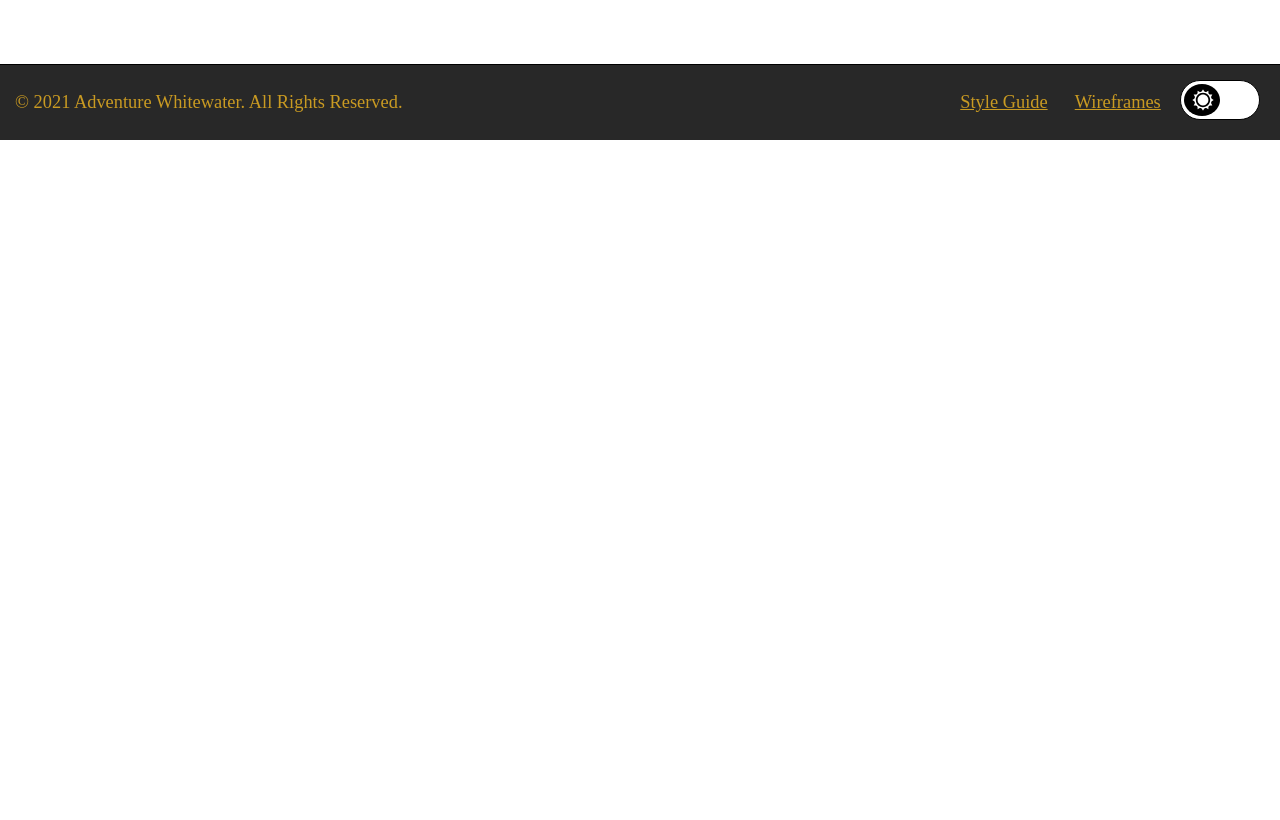
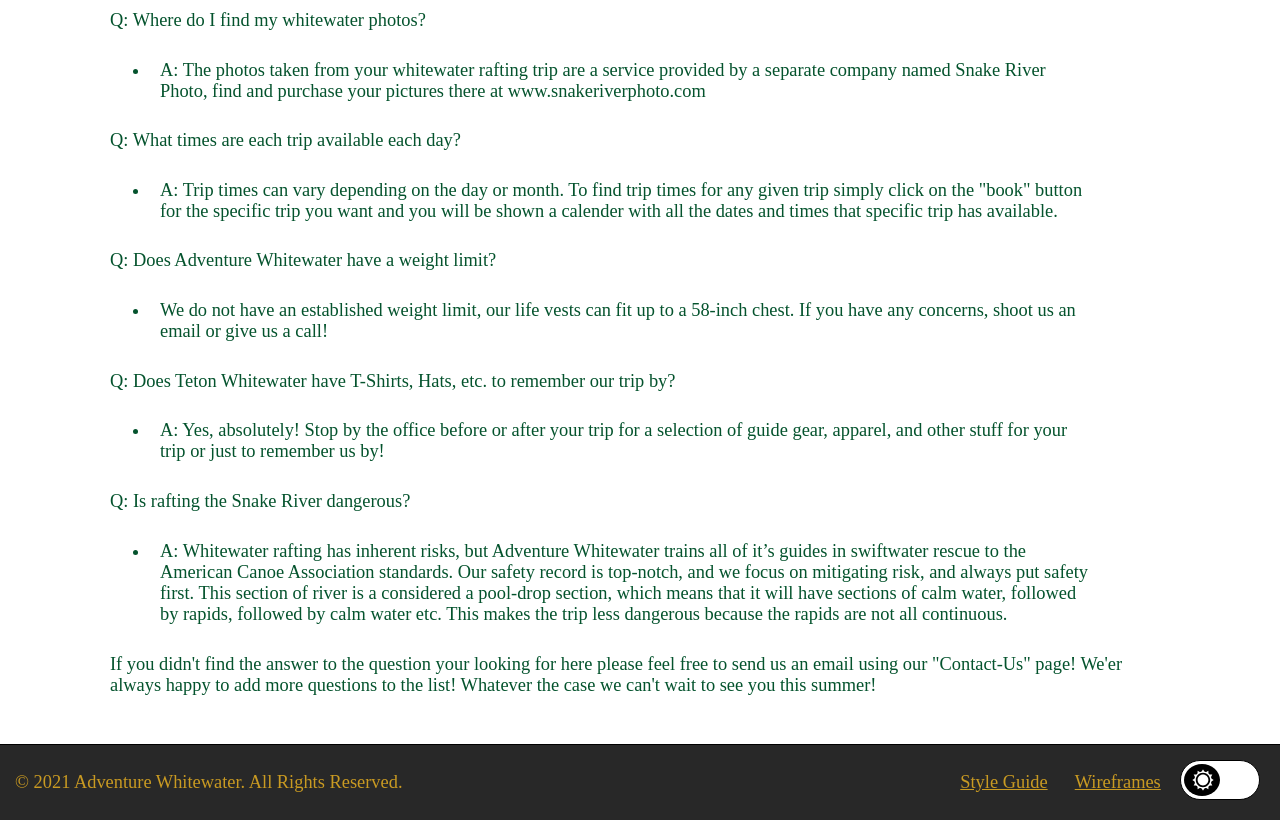
Before and after one commit to MatthewPratt7/pratt-wdd-130, a plain HTML site: page faq.html in a window 1280 px wide. Shown: the part 660-1480 px from the top of the page. Before the commit the page ends 800 px from the top, so only its background shows below. Drawn offline with Linux system fonts and the light colour scheme.

Commit message:
Finished FAQ Page

```diff
--- a/css/main.css
+++ b/css/main.css
@@ -629,24 +629,41 @@
 /*..............................FAQ Page................................*/
 
 
+#faq-title {
+    display: flex;
+    font-size: 60px;
+    justify-content: center;
+}
 
+#faq-banner {
+    width: 100%;
+    height: auto;
+  }
 
+#faqhd {
+    font-size: 30px;
+    padding-left: 110px;
+}
 
+.faqtxt {
+    padding-left: 110px;
+    padding-right: 110px;
+}
 
+.faqblt {
+    padding-left: 150px;
+    padding-right: 180px;
+}
 
+.fblt {
+    padding: 10px;
+}
 
-
-
-
-
-
-
-
-
-
-
-
-
+#faqbtm {
+    padding-left: 110px;
+    padding-right: 110px;
+    padding-bottom: 30px;
+}
 
 
 /*..............................COVID-19 Page................................*/
--- a/faq.html
+++ b/faq.html
@@ -41,9 +41,44 @@
         </nav>
     </header>
     <main>
-        <p>
-            FAQ
-        </p>
+
+
+        <h1 id="faq-title">
+            Frequently Asked Questions
+        </h1>
+
+        <img id="faq-banner" alt="Banner" src="assets/faq/questions.jpg">
+
+        <h2 id="faqhd">Question, Question, Who's Got a Question!?</h2>
+
+        <p class="faqtxt">Q: Where do I find my whitewater photos?</p>
+        <ul class="faqblt">
+            <li class="fblt">A: The photos taken from your whitewater rafting trip are a service provided by a separate company named Snake River Photo, find and purchase your pictures there at www.snakeriverphoto.com</li>
+        </ul>
+
+        <p class="faqtxt">Q: What times are each trip available each day?</p>
+        <ul class="faqblt">
+            <li class="fblt">A: Trip times can vary depending on the day or month. To find trip times for any given trip simply click on the "book" button for the specific trip you want and you will be shown a calender with all the dates and times that specific trip has available.</li>
+        </ul>
+
+        <p class="faqtxt">Q: Does Adventure Whitewater have a weight limit?</p>
+        <ul class="faqblt">
+            <li class="fblt">We do not have an established weight limit, our life vests can fit up to a 58-inch chest. If you have any concerns, shoot us an email or give us a call!</li>
+        </ul>
+
+        <p class="faqtxt">Q: Does Teton Whitewater have T-Shirts, Hats, etc. to remember our trip by?</p>
+        <ul class="faqblt">
+            <li class="fblt">A: Yes, absolutely! Stop by the office before or after your trip for a selection of guide gear, apparel, and other stuff for your trip or just to remember us by!</li>
+        </ul>
+
+        <p class="faqtxt">Q: Is rafting the Snake River dangerous?</p>
+        <ul class="faqblt">
+            <li class="fblt">A: Whitewater rafting has inherent risks, but Adventure Whitewater trains all of it’s guides in swiftwater rescue to the American Canoe Association standards. Our safety record is top-notch, and we focus on mitigating risk, and always put safety first. This section of river is a considered a pool-drop section, which means that it will have sections of calm water, followed by rapids, followed by calm water etc. This makes the trip less dangerous because the rapids are not all continuous.</li>
+        </ul>
+
+        <p id="faqbtm">If you didn't find the answer to the question your looking for here please feel free to send us an email using our "Contact-Us" page! We'er always happy to add more questions to the list! Whatever the case we can't wait to see you this summer!</p>
+
+
     </main>
     <footer>
         <div id="legal">
```
Also changed, not shown: assets/faq/questions.jpg (added).
